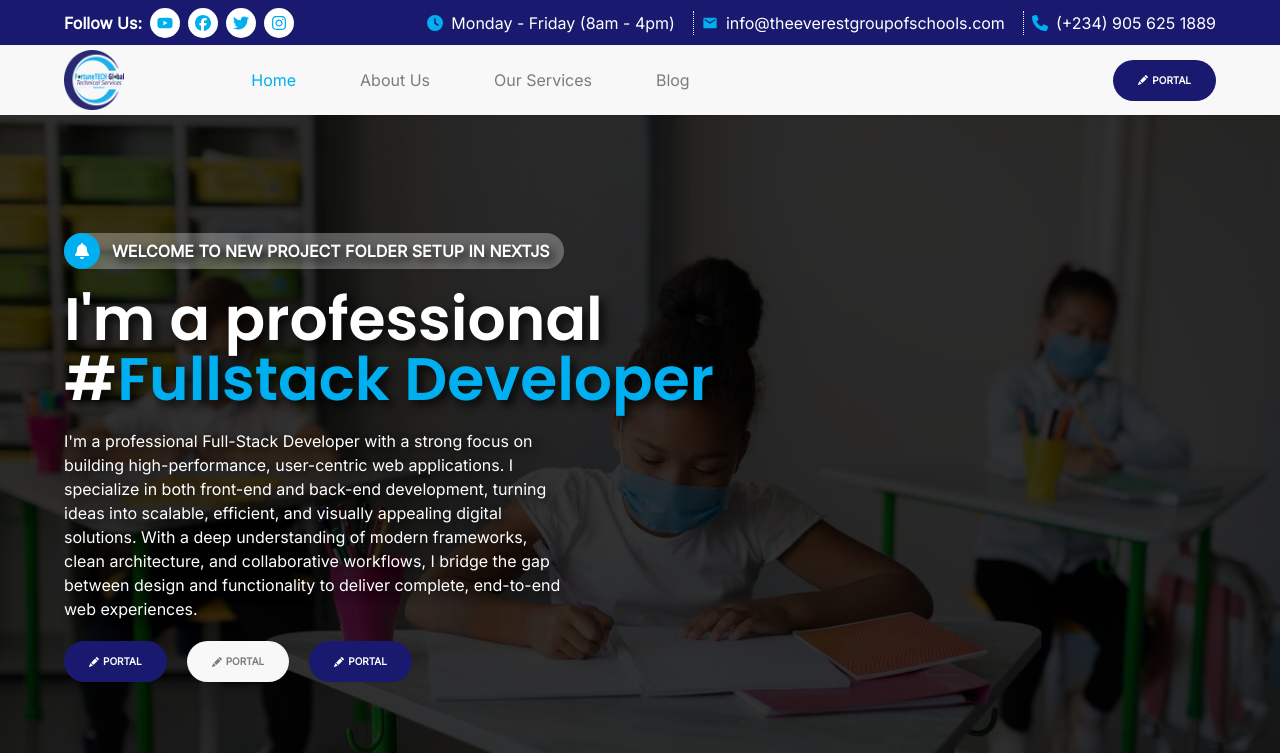
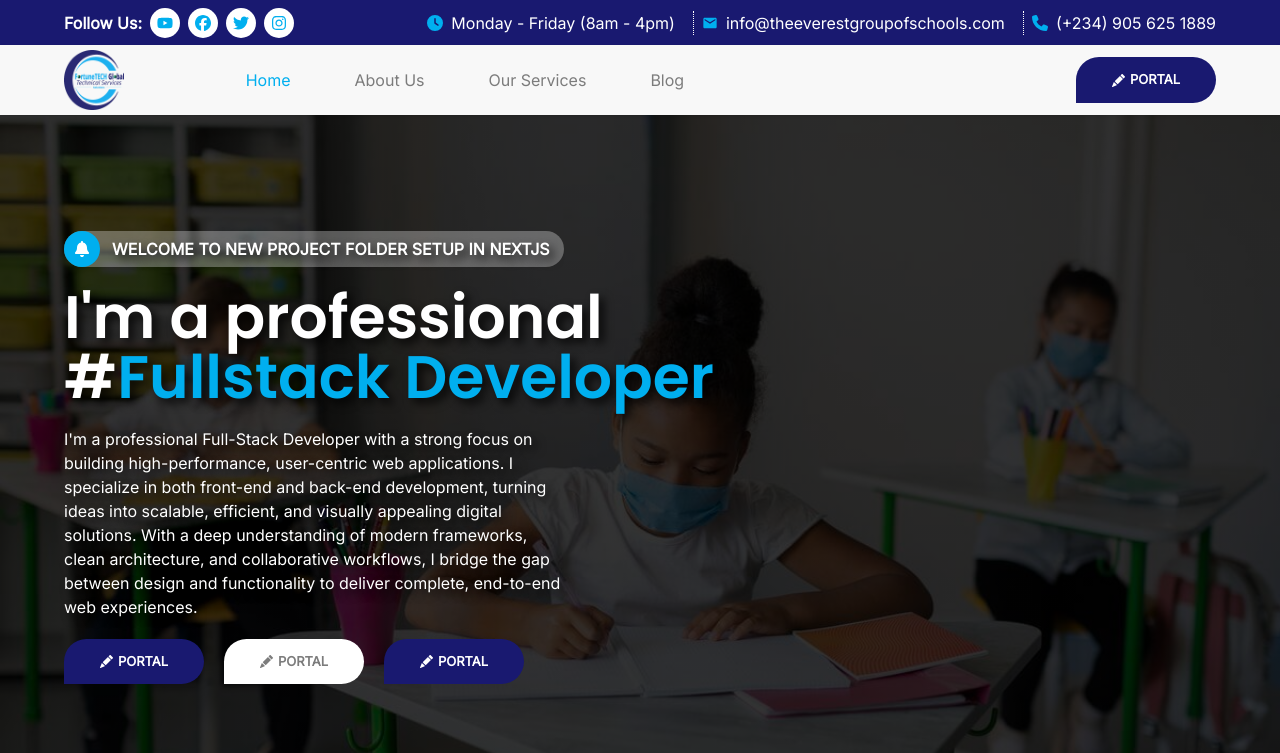
Before and after one commit to Fortune4808/nextjs-project-setup, a Next.js app: page / in a window 1280 px wide. Shown: the top 753 px of the page. Built offline with nearby package versions, Linux system fonts and the light colour scheme.

Commit message:
I made some changes for clean and more readable codes

```diff
--- a/app/about-us/page.tsx
+++ b/app/about-us/page.tsx
@@ -1,16 +1,13 @@
-import Header from "@/components/layout/header";
-import Footer from "@/components/layout/footer";
 import styles from "@/styles/main.module.css";
 import ButtonLink from "@/components/ui/button-link";
 import Link from "next/link";
 import { IoMdArrowDropright } from "react-icons/io";
+import Layout from "@/components/layout/layout";
 
 const AboutUs = () => {
     return (
         <>
-            <Header />
-            <div className="absolute w-full h-full top-[115px]">
-                <main>
+            <Layout>
                 <section className={`w-full min-h-[400px] text-[var(--white-color)] ${styles.titleBg}`}>
                     <div className="w-[90%] max-w-[1200px] flex">
                         <div className={`w-[500px] flex flex-col gap-5 ${styles.textShadow}`}>
@@ -39,9 +36,7 @@ const AboutUs = () => {
                         </div>
                     </div>
                 </section>
-                </main>
-                <Footer />
-            </div>
+            </Layout>
         </>
     )
 }
--- a/app/page.tsx
+++ b/app/page.tsx
@@ -1,16 +1,13 @@
-import Header from "@/components/layout/header";
 import styles from "@/styles/main.module.css";
 import { FaBell } from "react-icons/fa6";
 import AutoTyping from "@/components/autotyping"
 import ButtonLink from "@/components/ui/button-link";
-import Footer from "@/components/layout/footer";
+import Layout from "@/components/layout/layout";
 
 export default function Home() {
     return (
         <>
-            <Header />
-            <div className="absolute w-full h-full top-[115px]">
-                <main>
+            <Layout>
                 <section className={`w-full h-[calc(100vh-115px)] text-[var(--white-color)] ${styles.slideSection}`}>
                     <div className="w-[90%] max-w-[1200px] flex">
                         <div className={`w-[500px] flex flex-col gap-5 ${styles.textShadow}`}>
@@ -35,10 +32,7 @@ export default function Home() {
                         </div>
                     </div>
                 </section>
-                </main>
-                <Footer />
-            </div>
-
+            </Layout>
         </>
     );
 }
--- a/components/layout/footer.tsx
+++ b/components/layout/footer.tsx
@@ -7,7 +7,7 @@ const Footer = () => {
     return (
         <footer className="w-full flex flex-col bg-black/80">
             <div className={`w-full min-h-[400px] text-[var(--white-color)] ${styles.container} ${styles.footerBg}`}>
-                <div className={`${styles.child}`}>
+                <div className={`${styles.child} py-[30px]`}>
                     <div className="flex flex-wrap gap-10">
                         <div className={`${styles.linkContainer}`}>
                             <Link href="">
--- a/components/layout/header.tsx
+++ b/components/layout/header.tsx
@@ -6,12 +6,13 @@ import Image from "next/image";
 import Button from "@/components/ui/button";
 import Link from "next/link";
 import Navbar from "./navbar";
+import border from "@/styles/components/button.module.css";
 
 const Header = () => {
     return (
         <header className="w-full flex flex-col fixed z-10">
             <div className="w-full min-h-[45px] bg-[var(--primary-color)] flex justify-center items-center">
-                <div className={`${styles.container} text-[var(--white-color)]`}>
+                <div className={`${styles.container} text-[var(--white-color)] text-nowrap`}>
                     <div className={styles.flex}>
                         <div className="font-bold">Follow Us:</div>
                         <div className={styles.socialsIcon} title="Youtube"><FaYoutube /></div>
@@ -45,14 +46,12 @@ const Header = () => {
                             />
                         </div>
                     </Link>
-
                     <Navbar />
-
                     <Link href="">
                         <Button
                             label="PORTAL" icon={<BsFillPencilFill />}
                             title="Apply for New Project"
-                            className="bg-[var(--primary-color)] text-white"
+                            className={`bg-[var(--primary-color)] text-[var(--white-color)] ${border.buttonBorder}`}
                         />
                     </Link>
                 </div>
--- /dev/null
+++ b/components/layout/layout.tsx
@@ -0,0 +1,17 @@
+import Header from "./header";
+import Footer from "./footer";
+import { LayoutProps } from "@/types/ui";
+
+const Layout = ({ children }: LayoutProps) => {
+    return (
+        <>
+            <Header />
+            <div className="absolute w-full h-full top-[115px]">
+                <main>{children}</main>
+                <Footer />
+            </div>
+        </>
+    );
+}
+
+export default Layout
--- a/components/ui/button-link.tsx
+++ b/components/ui/button-link.tsx
@@ -1,6 +1,7 @@
 import Link from "next/link"
 import Button from "./button"
 import { BsFillPencilFill } from "react-icons/bs";
+import border from "@/styles/components/button.module.css";
 
 const ButtonLink = () => {
     return (
@@ -11,7 +12,7 @@ const ButtonLink = () => {
                         label="PORTAL"
                         icon={<BsFillPencilFill />}
                         title="Apply for New Project"
-                        className="bg-[var(--primary-color)] "
+                        className={`bg-[var(--primary-color)] ${border.buttonBorder}`}
                     />
                 </Link>
                 <Link href="">
@@ -19,14 +20,14 @@ const ButtonLink = () => {
                         label="PORTAL"
                         icon={<BsFillPencilFill />}
                         title="Apply for New Project"
-                        className="bg-[var(--body-bg-color)] text-[var(--text-color)]"
+                        className={`bg-[var(--white-color)] text-[var(--text-color)] ${border.buttonBorder}`}
                     />
                 </Link>
                 <Link href="">
                     <Button label="PORTAL"
                         icon={<BsFillPencilFill />}
                         title="Apply for New Project"
-                        className="bg-[var(--primary-color)]"
+                        className={`bg-[var(--primary-color)] ${border.buttonBorder}`}
                     />
                 </Link>
             </div>
--- a/components/ui/button.tsx
+++ b/components/ui/button.tsx
@@ -1,10 +1,15 @@
 import { ButtonProps } from "@/types/ui";
+import styles from "@/styles/components/button.module.css";
 
-const Button = ( props: ButtonProps ) => {
-    const baseStyle = 'text-[10px] font-bold hover:bg-[var(--secondary-color)] hover:text-white py-[13px] px-[25px] rounded-full cursor-pointer flex justify-center items-center gap-1 whitespace-nowrap';
+const Button = (props: ButtonProps) => {
     return (
-        <button type={props.type} title={props.title} onClick={props.onClick} disabled={props.disabled} className={`${baseStyle} ${props.className}`}>
-             {props.icon && <span>{props.icon}</span>}
+        <button
+            type={props.type}
+            title={props.title}
+            onClick={props.onClick}
+            disabled={props.disabled}
+            className={`${styles.button} ${props.className}`}>
+            {props.icon && <span>{props.icon}</span>}
             {props.label}
         </button>
     );
--- /dev/null
+++ b/styles/components/button.module.css
@@ -0,0 +1,22 @@
+.button {
+    min-width: 140px;
+    padding: 13px;
+    display: flex;
+    justify-content: center;
+    align-items: center;
+    gap: 5px;
+    text-wrap: nowrap;
+    cursor: pointer;
+    font-size: 13px;
+    font-weight: 600;
+    transition: 0.3s ease-in;
+}
+
+.buttonBorder {
+    border-radius: 50px 50px 50px 0px;
+}
+
+.button:hover {
+    background: var(--secondary-color);
+    color: var(--color-white);
+}
```
Also changed, not shown: types/ui.ts (+5 -3 lines). Lines whose indentation alone changed are shown as unchanged.
